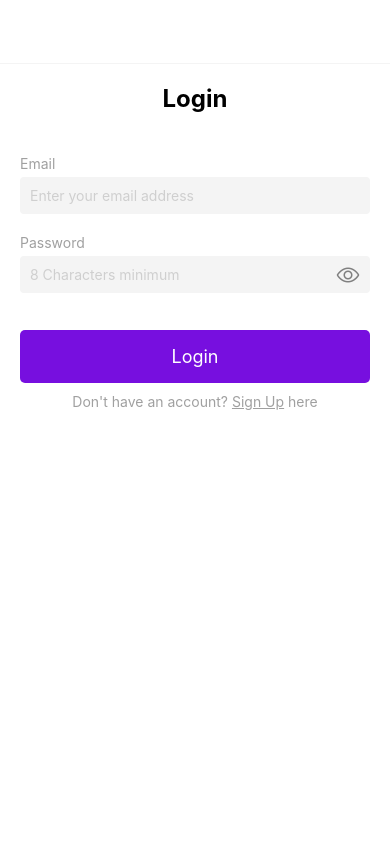
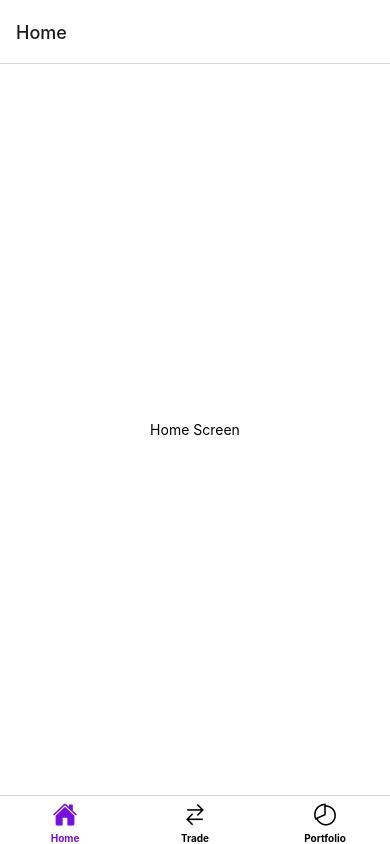
Before and after one commit to Iannery/Renewable-Energy-Fund-App, a React Native app: screen /TabBar in a window 390 px wide. Built offline with nearby package versions, Linux system fonts and the light colour scheme.

Commit message:
Added tab bar screens

```diff
--- /dev/null
+++ b/src/pages/Home/index.js
@@ -0,0 +1,19 @@
+import React from "react";
+import { View, Text, StyleSheet } from "react-native";
+
+export default function Home() {
+  return (
+    <View style={styles.container}>
+      <Text>Home Screen</Text>
+    </View>
+  );
+}
+
+const styles = StyleSheet.create({
+  container: {
+    flex: 1,
+    backgroundColor: "#FFFFFF",
+    alignItems: "center",
+    justifyContent: "center",
+  },
+});
--- a/src/pages/Login/index.js
+++ b/src/pages/Login/index.js
@@ -26,6 +26,7 @@ export default function Login({ navigation }) {
       const user = JSON.parse(result);
       if (user.password === password) {
         alert("Login successful!");
+        navigation.navigate("TabBar");
       } else {
         alert("Incorrect password.");
       }
--- /dev/null
+++ b/src/pages/Portfolio/index.js
@@ -0,0 +1,19 @@
+import React from "react";
+import { View, Text, StyleSheet } from "react-native";
+
+export default function Portfolio() {
+  return (
+    <View style={styles.container}>
+      <Text>Portfolio Screen</Text>
+    </View>
+  );
+}
+
+const styles = StyleSheet.create({
+  container: {
+    flex: 1,
+    backgroundColor: "#FFFFFF",
+    alignItems: "center",
+    justifyContent: "center",
+  },
+});
--- /dev/null
+++ b/src/pages/Trade/index.js
@@ -0,0 +1,19 @@
+import React from "react";
+import { View, Text, StyleSheet } from "react-native";
+
+export default function Trade() {
+  return (
+    <View style={styles.container}>
+      <Text>Trade Screen</Text>
+    </View>
+  );
+}
+
+const styles = StyleSheet.create({
+  container: {
+    flex: 1,
+    backgroundColor: "#FFFFFF",
+    alignItems: "center",
+    justifyContent: "center",
+  },
+});
--- a/src/routes.js
+++ b/src/routes.js
@@ -2,7 +2,7 @@ import React from "react";
 import { createStackNavigator } from "@react-navigation/stack";
 
 import LoginRoutes from "./routes/login.routes";
-// import TabBarRoutes from "./routes/tabbar.routes";
+import TabBarRoutes from "./routes/tabbar.routes";
 
 const Stack = createStackNavigator();
 const Routes = () => {
@@ -14,7 +14,7 @@ const Routes = () => {
       initialRouteName="Login"
     >
       <Stack.Screen name="Login" component={LoginRoutes} />
-      {/* <Stack.Screen name="TabBar" component={TabBarRoutes} /> */}
+      <Stack.Screen name="TabBar" component={TabBarRoutes} />
     </Stack.Navigator>
   );
 };
--- /dev/null
+++ b/src/routes/tabbar.routes.js
@@ -0,0 +1,48 @@
+import React from "react";
+import { createBottomTabNavigator } from "@react-navigation/bottom-tabs";
+import Ionicons from "@expo/vector-icons/Ionicons";
+import Home from "../pages/Home";
+import Trade from "../pages/Trade";
+import Portfolio from "../pages/Portfolio";
+
+const Tab = createBottomTabNavigator();
+
+const renderTabBarIcon = (routeName, focused, color, size) => {
+  let iconName;
+
+  if (routeName === "Home") {
+    iconName = focused ? "home" : "home-outline";
+  } else if (routeName === "Trade") {
+    iconName = focused ? "swap-horizontal" : "swap-horizontal-outline";
+  } else if (routeName === "Portfolio") {
+    iconName = focused ? "pie-chart" : "pie-chart-outline";
+  }
+
+  return <Ionicons name={iconName} size={size} color={color} />;
+};
+
+const TabBarRoutes = () => {
+  return (
+    <Tab.Navigator
+      initialRouteName="Home"
+      screenOptions={({ route }) => ({
+        tabBarLabelStyle: {
+          fontSize: 10,
+          fontWeight: "700",
+          marginTop: 0,
+          paddingTop: 0,
+        },
+        tabBarActiveTintColor: "#770FDF",
+        tabBarInactiveTintColor: "#000000",
+        tabBarIcon: ({ focused, color, size }) =>
+          renderTabBarIcon(route.name, focused, color, size),
+      })}
+    >
+      <Tab.Screen name="Home" component={Home} />
+      <Tab.Screen name="Trade" component={Trade} />
+      <Tab.Screen name="Portfolio" component={Portfolio} />
+    </Tab.Navigator>
+  );
+};
+
+export default TabBarRoutes;
```
